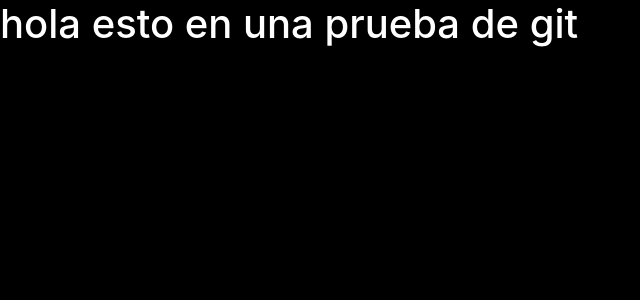
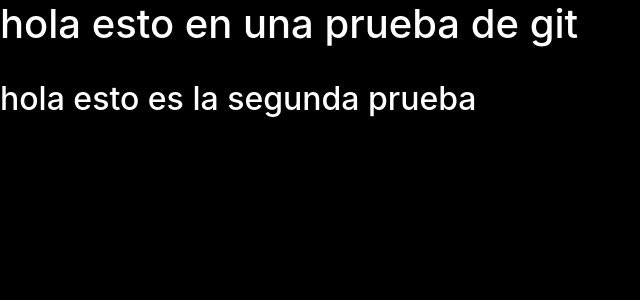
Before and after one commit to dumbocan/hoja_de_trabajo_varadero, a PHP site: page /programacion/principal.php in a window 1280 px wide. Shown: the top 300 px of the page, without its empty margins (0-640 px from the left). Run offline with PHP 8.4, Linux system fonts and the light colour scheme.

Commit message:
primer commit en rama primera-rama

```diff
--- a/principal.php
+++ b/principal.php
@@ -31,6 +31,8 @@ $nombre=$_POST['nombre'];
 
 ?>
 <h1>hola esto en una prueba de git</h1>
+<br>
+<h2>hola esto es la segunda prueba</h2>
 
 
 
```
